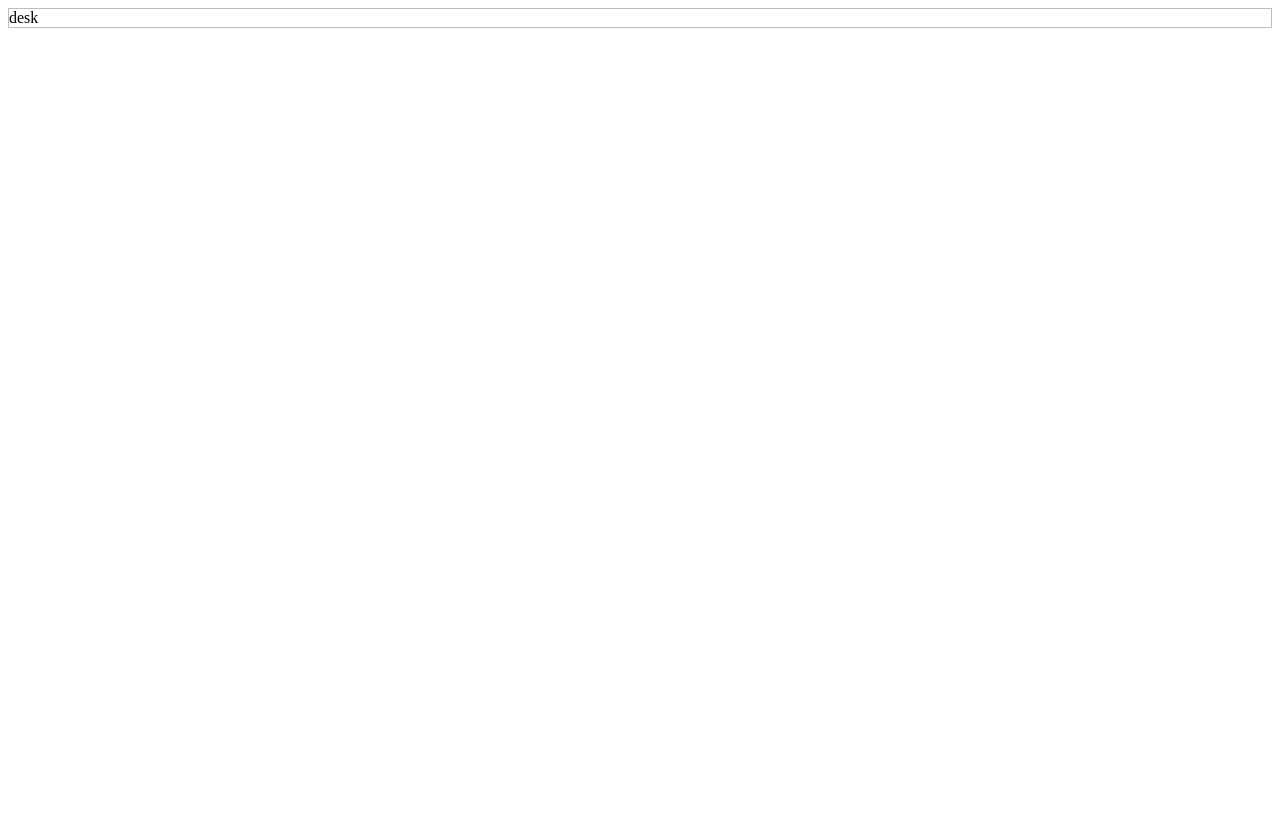
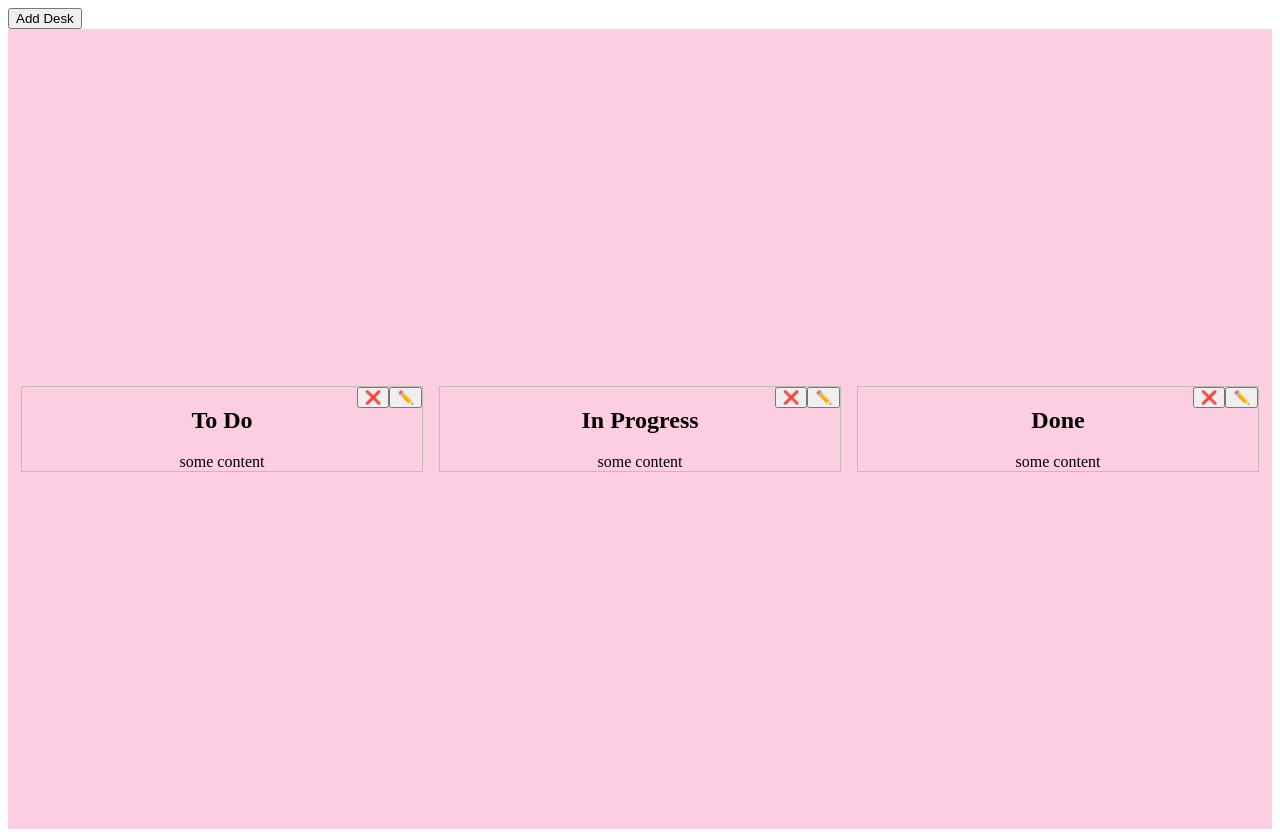
Before and after one commit to Podexus23/kanban, a React (Vite) app: page / in a window 1280 px wide. Before the commit the page ends 800 px from the top, so only its background shows below. Built offline with nearby package versions, Linux system fonts and the light colour scheme.

Commit message:
feat: manage desks

```diff
--- a/package.json
+++ b/package.json
@@ -10,6 +10,7 @@
     "preview": "vite preview"
   },
   "dependencies": {
+    "@faker-js/faker": "^9.7.0",
     "react": "^19.0.0",
     "react-dom": "^19.0.0"
   },
--- a/src/App.tsx
+++ b/src/App.tsx
@@ -1,9 +1,11 @@
-import Desk from "./components/features/desks/Desk";
+import DesksPlace from "./components/features/DesksPalce/DesksPlace";
 
 function App() {
+  const desks = ["To Do", "In Progress", "Done"];
+
   return (
     <>
-      <Desk />
+      <DesksPlace desks={desks} />
     </>
   );
 }
--- /dev/null
+++ b/src/components/features/DesksPalce/DesksPlace.module.css
@@ -0,0 +1,11 @@
+.DesksPlace {
+  display: flex;
+  flex-wrap: wrap;
+  justify-content: center;
+  width: 100%;
+  height: 100vh;
+  overflow-y: auto;
+  background-color: #fdcde1;
+  align-items: center;
+  gap: 1rem;
+}
--- /dev/null
+++ b/src/components/features/DesksPalce/DesksPlace.tsx
@@ -0,0 +1,40 @@
+import { useState } from "react";
+
+import styles from "./DesksPlace.module.css";
+import Desk from "../desk/Desk";
+
+function DesksPlace({ desks }) {
+  const [usedDesks, setUsedDesks] = useState(desks);
+
+  function handleClick(e) {
+    setUsedDesks((desks) => [...desks, `New Desk #${desks.length}`]);
+  }
+
+  function handleDeleteDesk(id) {
+    setUsedDesks((desks) => desks.filter((desk) => desk != id));
+  }
+
+  function handleRenameDeskTitle(oldName, newName) {
+    setUsedDesks((desks) =>
+      desks.map((desk) => (desk === oldName ? newName : desk))
+    );
+  }
+
+  return (
+    <>
+      <button onClick={handleClick}>Add Desk</button>
+      <div className={styles.DesksPlace}>
+        {usedDesks.map((desk) => (
+          <Desk
+            deskTitle={desk}
+            key={desk}
+            onDeleteDesk={handleDeleteDesk}
+            onRenameDeskTitle={handleRenameDeskTitle}
+          />
+        ))}
+      </div>
+    </>
+  );
+}
+
+export default DesksPlace;
--- /dev/null
+++ b/src/components/features/desk/Desk.module.css
@@ -0,0 +1,17 @@
+.desk {
+  min-width: 10rem;
+  width: 100%;
+  max-width: 25rem;
+  border: 1px solid #bebeb3;
+  flex: 1;
+  text-align: center;
+  position: relative;
+  overflow-y: auto;
+  overflow-x: auto;
+}
+
+.buttons{
+  position: absolute;
+  top: 0;
+  right: 0;
+}
--- /dev/null
+++ b/src/components/features/desk/Desk.tsx
@@ -0,0 +1,57 @@
+// - Стандартные колонки: "To Do", "In Progress", "Done" ✔️
+// - Возможность добавлять/удалять/переименовывать колонки ✔️
+// - Горизонтальный скролл или адаптивное отображение колонок
+import { useState } from "react";
+import styles from "./Desk.module.css";
+
+function Desk({ deskTitle, onDeleteDesk, onRenameDeskTitle }) {
+  const [isRename, setIsRename] = useState(false);
+  const [titleInput, setTitleInput] = useState(deskTitle);
+
+  //delete desk
+  function handleDeleteDesk() {
+    onDeleteDesk(deskTitle);
+  }
+  //rename desk
+  function handleRenameDeskTitle() {
+    setIsRename(true);
+  }
+
+  function handleAddNewTitle() {
+    onRenameDeskTitle(deskTitle, titleInput);
+    setIsRename(false);
+  }
+
+  return (
+    <div className={styles.desk}>
+      <header>
+        {isRename ? (
+          <div>
+            <input
+              type={"text"}
+              value={titleInput}
+              onChange={(e) => setTitleInput(e.target.value)}
+            />
+            <button onClick={handleAddNewTitle}>✔️</button>
+          </div>
+        ) : (
+          <h2>{deskTitle}</h2>
+        )}
+
+        <div className={styles.buttons}>
+          <button title="delete desk" onClick={handleDeleteDesk}>
+            ❌
+          </button>
+          <button title="edit desk name" onClick={handleRenameDeskTitle}>
+            ✏️
+          </button>
+        </div>
+      </header>
+      <main>
+        <div>some content</div>
+      </main>
+    </div>
+  );
+}
+
+export default Desk;
--- a/src/components/features/desks/Desk.module.css
+++ /dev/null
@@ -1,4 +0,0 @@
-.desk {
-  min-width: 4rem;
-  border: 1px solid #bebeb3;
-}
--- a/src/components/features/desks/Desk.tsx
+++ /dev/null
@@ -1,10 +0,0 @@
-// - Стандартные колонки: "To Do", "In Progress", "Done"
-// - Возможность добавлять/удалять/переименовывать колонки
-// - Горизонтальный скролл или адаптивное отображение колонок
-import styles from "./Desk.module.css";
-
-function Desk() {
-  return <div className={styles.desk}>desk</div>;
-}
-
-export default Desk;
```
Also changed, not shown: 1 other file (tests, documents, lock files or other folders).
